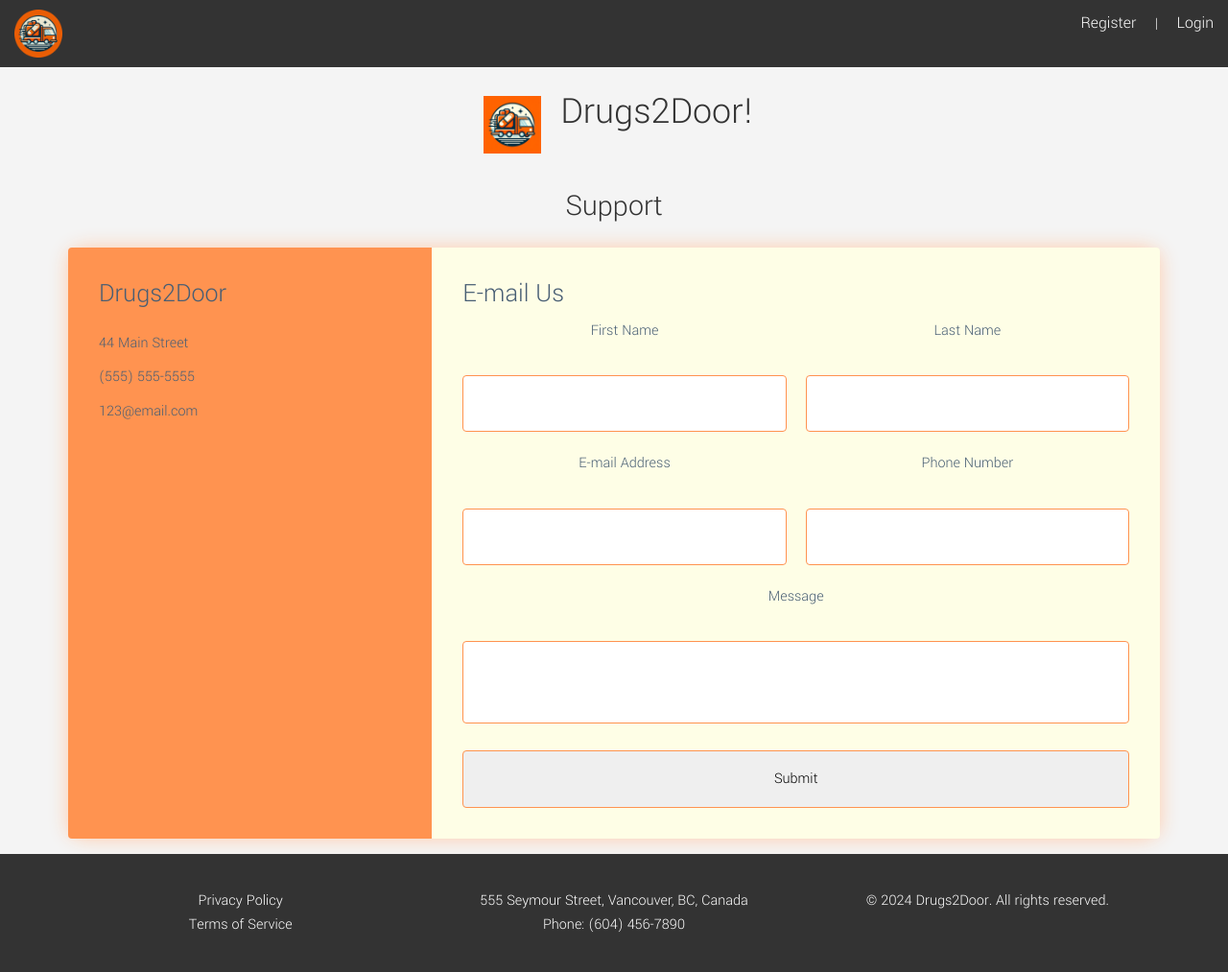
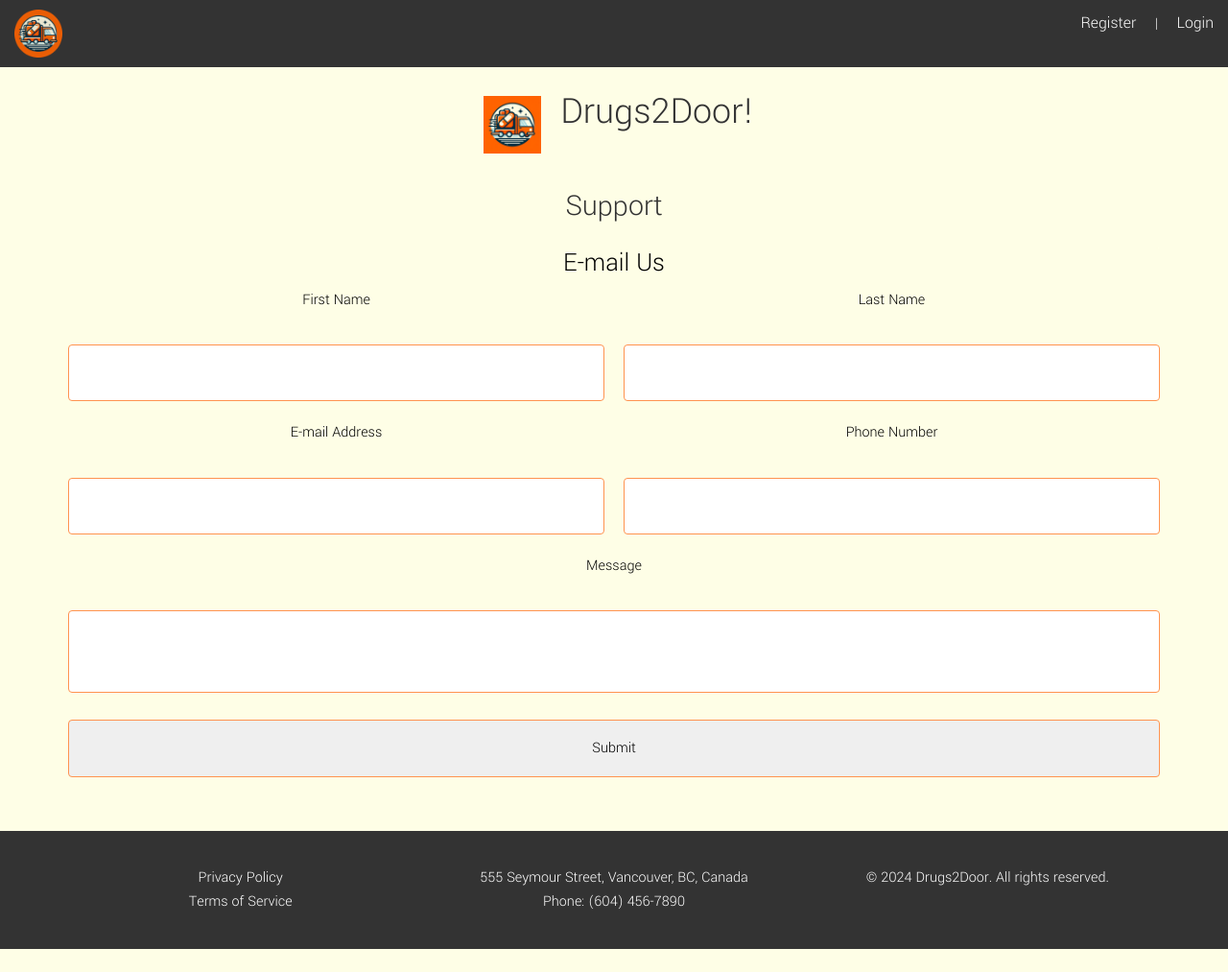
Before and after one commit to chrispoon007/Drugs2Door, a Flask app: page /support in a window 1280 px wide. Shown: the whole page at 96% size. After the commit the page ends 989 px from the top, so only its background shows below. Run offline with Flask 3, Linux system fonts and the light colour scheme; some libraries are stand-ins or nearby versions.

Commit message:
Tweaked support page

```diff
--- a/app.py
+++ b/app.py
@@ -457,4 +457,4 @@ def drug_detail_json(drug_id):
 
 # Run the application
 if __name__ == "__main__":
-    app.run(debug=True, port=443)
+    app.run(debug=True, port=5000)
--- a/templates/support.html
+++ b/templates/support.html
@@ -9,7 +9,7 @@
 }
 
 body {
-  background: #f4f4f4;
+  background: #FEFEE6;
   color: #485e74;
   line-height: 1.6;
   font-family: 'Yantramanav', sans-serif;
@@ -38,10 +38,12 @@ ul {
   color: #ffffff;
 }
 
+/*
 .wrapper {
   box-shadow: 0 0 20px 0 #ffccac;
   border-radius: 2%;
 }
+*/
 
 .wrapper > * {
   padding: 1em;
@@ -69,6 +71,7 @@ ul {
   display: grid;
   grid-template-columns: 1fr 1fr;
   grid-gap: 20px;
+  margin-bottom: 40px;
 }
 
 .contact form label {
@@ -77,6 +80,7 @@ ul {
 
 .contact form p {
   margin: 0;
+  color: black;
 }
 
 .contact form .full {
@@ -137,15 +141,18 @@ ul {
     text-align: left;
   }
 }
+
+h3 {
+  text-align: center;
+  color: black;
+}
 </style>
 
 <h2>Support</h2>
 <div class="container">
 
-	<div class="wrapper">
-
 		<!-- COMPANY INFORMATION -->
-		<div class="company-info">
+		<!-- <div class="company-info">
 			<h3>Drugs2Door</h3>
 
 			<ul>
@@ -153,7 +160,7 @@ ul {
 				<li><i class="fa fa-phone"></i> (555) 555-5555</li>
 				<li><i class="fa fa-envelope"></i> 123@email.com</li>
 			</ul>
-		</div>
+		</div> -->
 
 		<!-- CONTACT FORM -->
 		<div class="contact">
```
Also changed, not shown: 1 other file.
